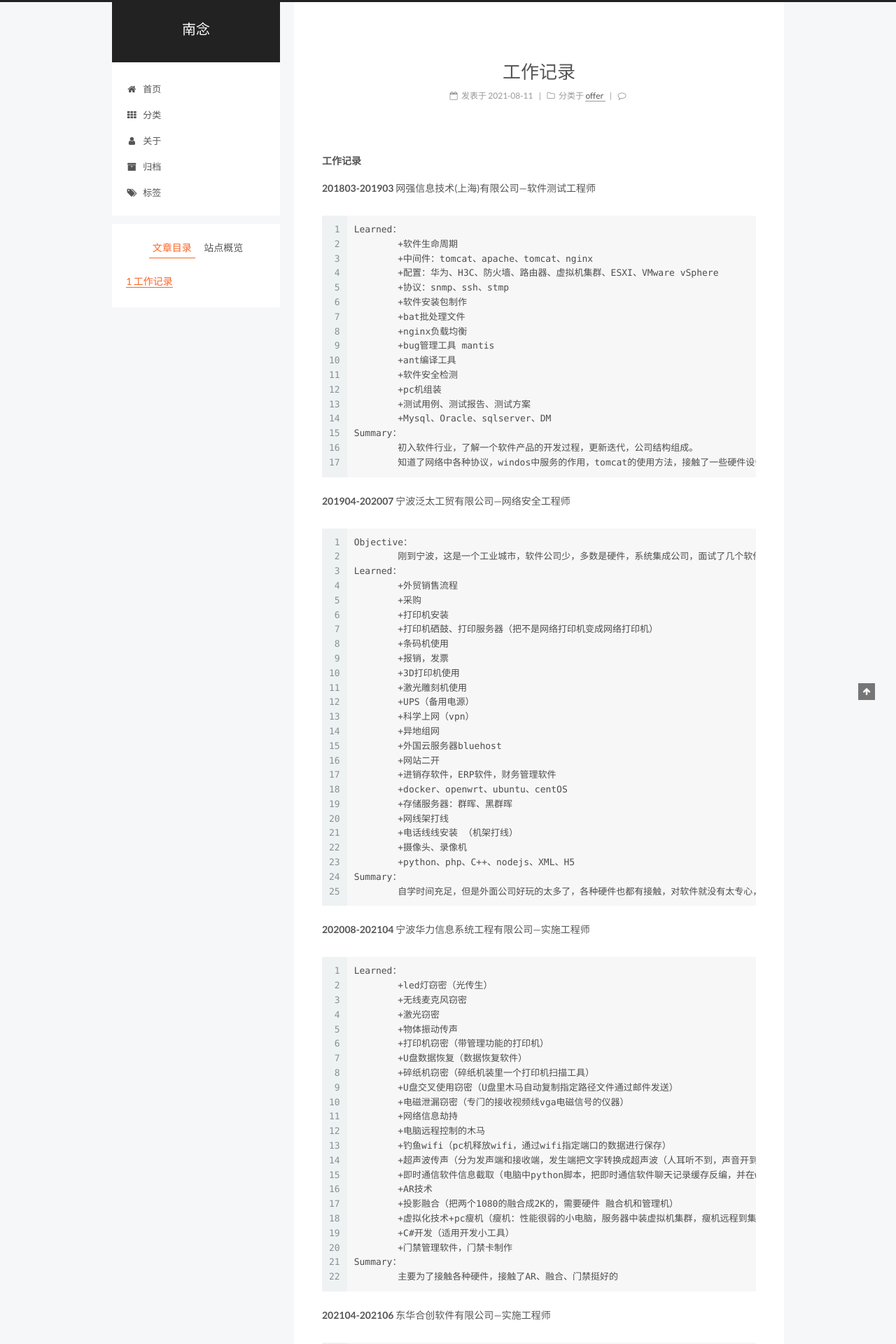
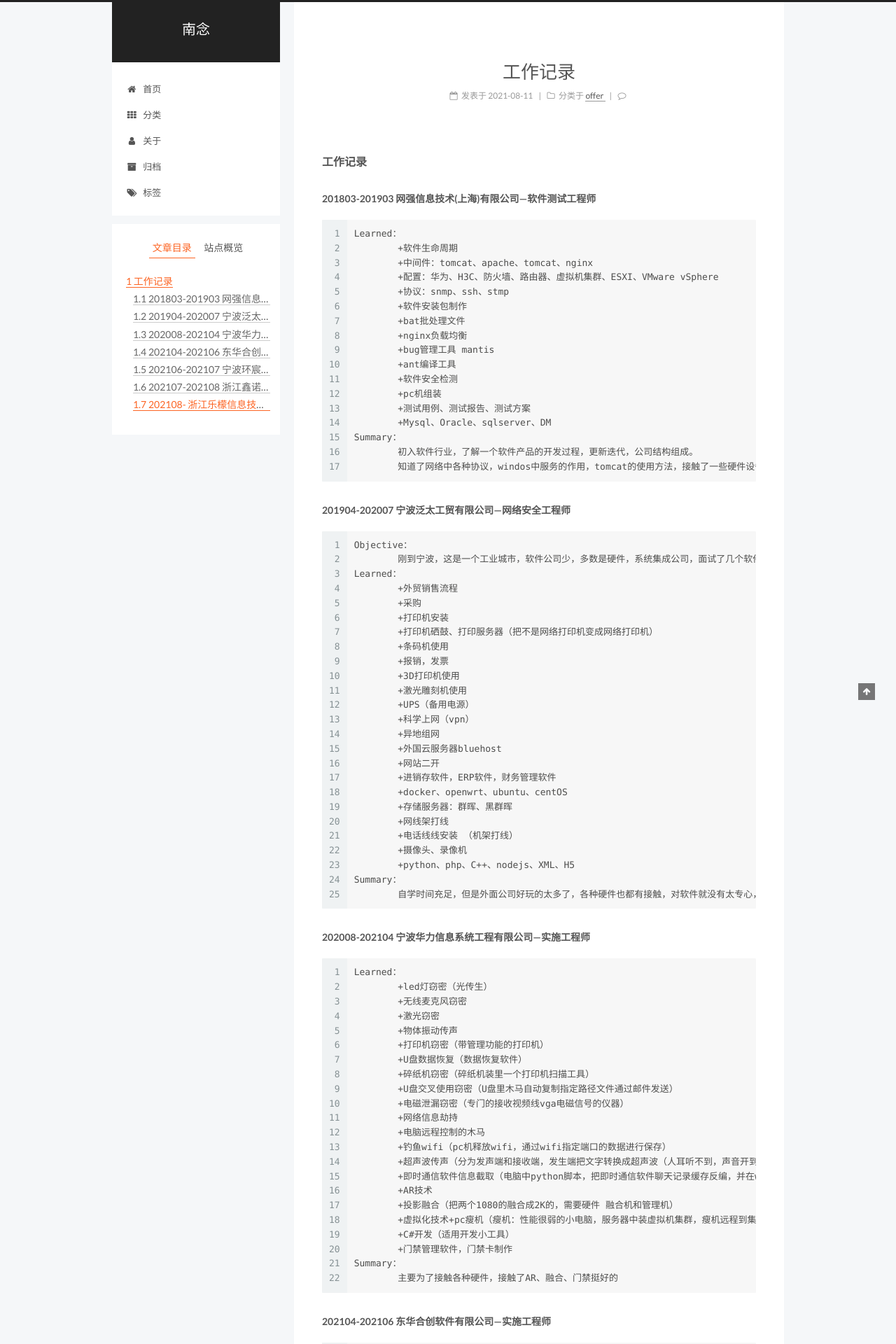
Before and after one commit to patrick60814/beforbad.github.io, a Jekyll site: the page built from _posts/2021-08-11-offer.md, in a window 1280 px wide. Shown: the top 1920 px of the page at 70% size. Built offline with Jekyll 4.4.1, drawn with Linux system fonts in a browser that asks for light colours; comment, search, counter and statistics services are not loaded.

Commit message:
更新 2021-08-11-offer.md

````diff
--- a/_posts/2021-08-11-offer.md
+++ b/_posts/2021-08-11-offer.md
@@ -9,9 +9,9 @@ pinned: true
 categories: offer
 ---
 
-##### 工作记录
+#### 工作记录
 
-**201803-201903**	网强信息技术(上海)有限公司---软件测试工程师
+##### **201803-201903**	网强信息技术(上海)有限公司---软件测试工程师
 
 ```
 Learned：
@@ -35,7 +35,7 @@ Summary：
 
 <!-- more -->
 
-**201904-202007**	宁波泛太工贸有限公司---网络安全工程师
+##### **201904-202007**	宁波泛太工贸有限公司---网络安全工程师
 
 ```
 Objective：
@@ -65,7 +65,7 @@ Summary：
 	自学时间充足，但是外面公司好玩的太多了，各种硬件也都有接触，对软件就没有太专心，有点三分钟热度了。总而言之，接触的公司应用很多，能解决遇到的各种问题，生成解决方案。比如条码打印机，激光雕刻机，打印机服务器，打印机硒鼓，定影器等。
 ```
 
-**202008-202104**	宁波华力信息系统工程有限公司---实施工程师
+##### **202008-202104**	宁波华力信息系统工程有限公司---实施工程师
 
 ```
 Learned：
@@ -94,7 +94,7 @@ Summary：
 
 
 
-**202104-202106**	东华合创软件有限公司---实施工程师
+##### **202104-202106**	东华合创软件有限公司---实施工程师
 
 ```
 Learned：
@@ -111,7 +111,7 @@ Summary：
 
 
 
-**202106-202107**	宁波环宸永星创业孵化器有限公司---测试工程师
+##### **202106-202107**	宁波环宸永星创业孵化器有限公司---测试工程师
 
 ```
 Learned：
@@ -125,7 +125,7 @@ Learned：
 
 
 
-**202107-202108**	浙江鑫诺检测技术有限公司---渗透测试工程师（网络安全等级信息保护工作）
+##### **202107-202108**	浙江鑫诺检测技术有限公司---渗透测试工程师（网络安全等级信息保护工作）
 
 ```
 Learned：
@@ -140,7 +140,7 @@ Learned：
 
 
 
-**202108-**				 浙江乐檬信息技术有限公司
+##### **202108-**				 浙江乐檬信息技术有限公司
 
 ```
 暂无
````
